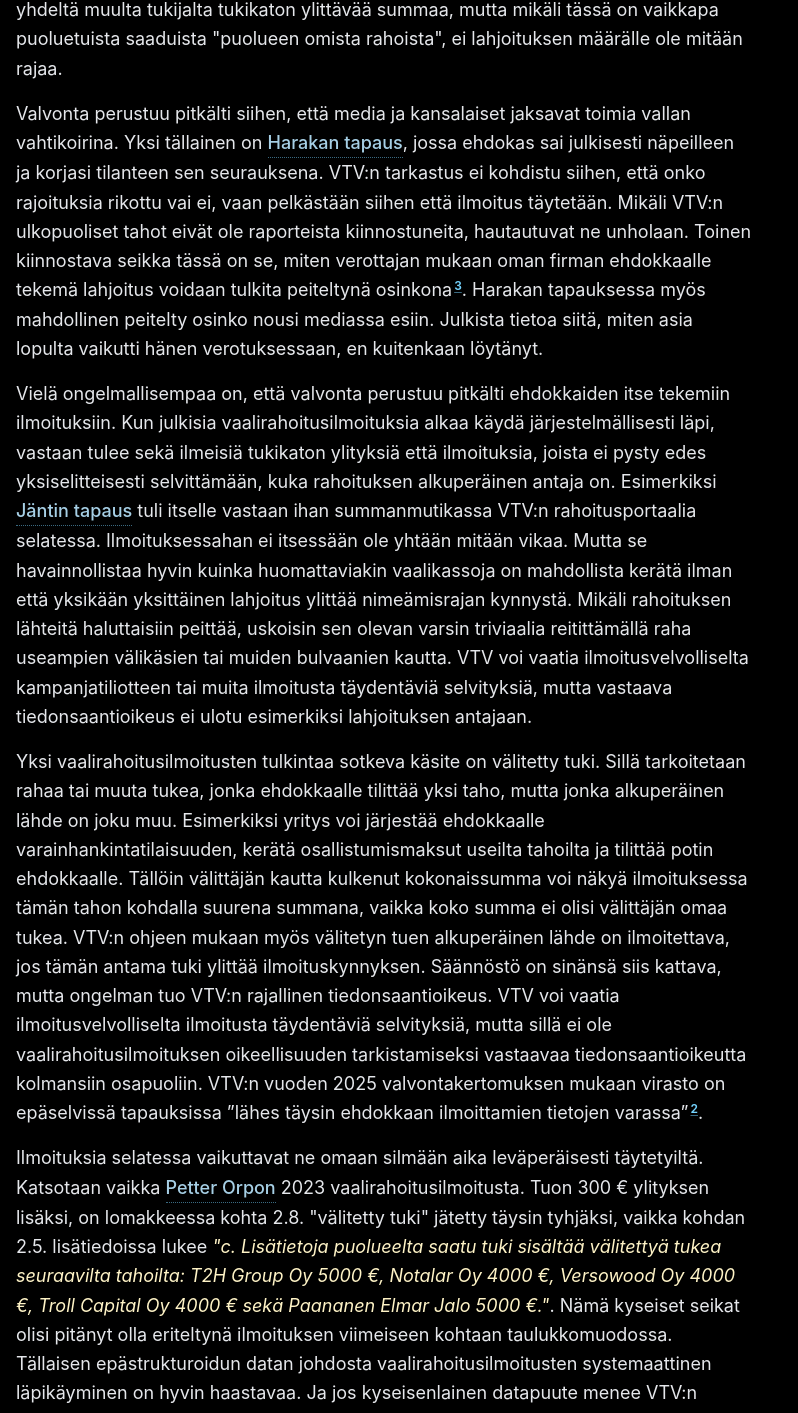
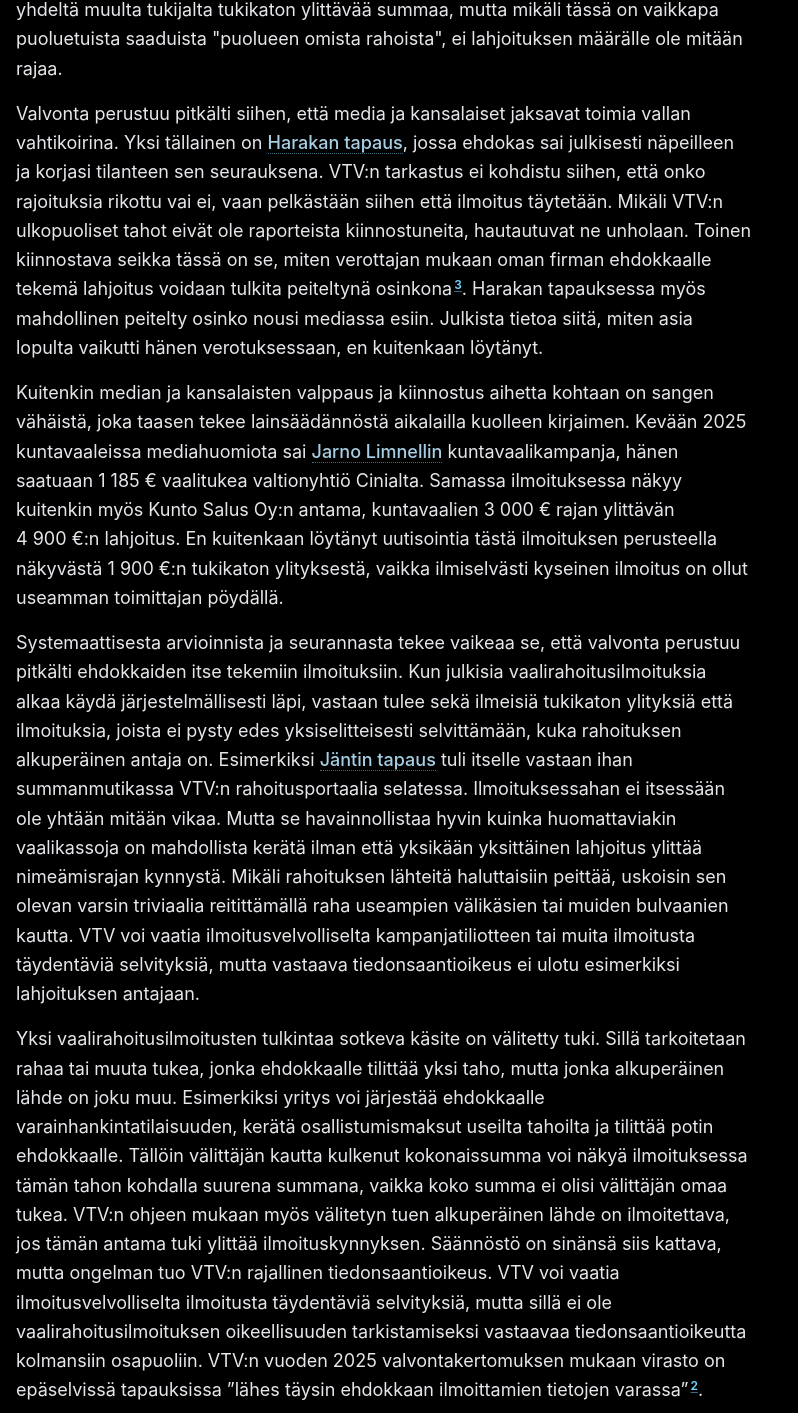
Before and after one commit to Earlo/kotisivut, a Next.js app: page /blogi/vaalirahoitus in a window 1280 px wide. Shown: the part 1330-2743 px from the top of the page, without its empty margins (0-798 px from the left). Built offline with nearby package versions, Linux system fonts and the light colour scheme; no server answers.

Commit message:
minor tweaks

```diff
--- a/app/blogi/eurovaalit/page.tsx
+++ b/app/blogi/eurovaalit/page.tsx
@@ -5,7 +5,6 @@
 import { contentDates } from '@/lib/contentDates';
 import { articleAuthorJsonLd } from '@/lib/schema';
 import type { Metadata } from 'next';
-import Script from 'next/script';
 import { candidates } from './candidates';
 
 export const metadata: Metadata = {
@@ -63,12 +62,12 @@
 
   return (
     <div className="max-w-8xl mx-auto bg-gray-950 p-4">
-      <Script
+      <script
         id="eurovaalit-article-jsonld"
         type="application/ld+json"
         dangerouslySetInnerHTML={{ __html: JSON.stringify(articleJsonLd) }}
       />
-      <Script
+      <script
         id="eurovaalit-breadcrumb-jsonld"
         type="application/ld+json"
         dangerouslySetInnerHTML={{ __html: JSON.stringify(breadcrumbJsonLd) }}
--- a/app/blogi/vaalirahoitus/page.tsx
+++ b/app/blogi/vaalirahoitus/page.tsx
@@ -7,8 +7,18 @@
 import Tapauspainike from '@/components/vaalirahoitus/Tapauspainike';
 import { contentDates } from '@/lib/contentDates';
 import { articleAuthorJsonLd } from '@/lib/schema';
+import { getCaseId } from '@/lib/vaalirahoitus';
 import type { Metadata } from 'next';
 import tapaukset from './caset.json';
+
+const title = 'Suomen vaalirahoitusvalvonnan puutteet';
+const description = `Suomen vaalirahoitusvalvonnan puutteet: ${tapaukset.length} tapausta tukikattojen ylityksistä, välitetystä tuesta ja rahoituksen avoimuudesta alkuperäisine lähteineen.`;
+
+function caseIdForName(nimi: string): string {
+  const tapaus = tapaukset.find((item) => item.nimi === nimi);
+  if (!tapaus) throw new Error(`Tuntematon vaalirahoitustapaus: ${nimi}`);
+  return getCaseId(tapaus);
+}
 
 const references = [
   {
@@ -39,14 +49,12 @@
 ] as const;
 
 export const metadata: Metadata = {
-  title: 'Suomen vaalirahoitusvalvonnan puutteet',
-  description:
-    'Katsaus ja kevyttä OSINTtia liittyen suomen vaalirahoitusvalvonnan tilaan. Nostoja vallan vahtikoiran hampaattomuudesta, ja turhapäiväistä nillitystä.',
+  title,
+  description,
   alternates: { canonical: '/blogi/vaalirahoitus' },
   openGraph: {
-    title: 'Suomen vaalirahoitusvalvonnan puutteet',
-    description:
-      'Katsaus ja kevyttä OSINTtia liittyen suomen vaalirahoitusvalvonnan tilaan. Nostoja vallan vahtikoiran hampaattomuudesta, ja turhapäiväistä nillitystä.',
+    title,
+    description,
     images: [
       {
         url: 'https://visapollari.fi/blogi/vaalirahoitus/opengraph-image',
@@ -55,16 +63,19 @@
         alt: 'Vaalirahoituslain porsaanreiät',
       },
     ],
-    type: 'website',
+    type: 'article',
+    publishedTime: contentDates.vaalirahoitus.published,
+    modifiedTime: contentDates.vaalirahoitus.modified,
+    authors: ['https://visapollari.fi/'],
     url: 'https://visapollari.fi/blogi/vaalirahoitus',
   },
   twitter: {
     card: 'summary_large_image',
+    title,
     site: '@visapollari',
     creator: '@visapollari',
     images: 'https://visapollari.fi/blogi/vaalirahoitus/opengraph-image',
-    description:
-      'Katsaus ja kevyttä OSINTtia liittyen suomen vaalirahoitusvalvonnan tilaan. Nostoja vallan vahtikoiran hampaattomuudesta, ja turhapäiväistä nillitystä.',
+    description,
   },
 };
 
@@ -163,20 +174,31 @@
             </Text>
             <Text>
               Valvonta perustuu pitkälti siihen, että media ja kansalaiset jaksavat toimia vallan vahtikoirina. Yksi
-              tällainen on <Tapauspainike nimi="Timo Harakka">Harakan tapaus</Tapauspainike>, jossa ehdokas sai
-              julkisesti näpeilleen ja korjasi tilanteen sen seurauksena. VTV:n tarkastus ei kohdistu siihen, että onko
-              rajoituksia rikottu vai ei, vaan pelkästään siihen että ilmoitus täytetään. Mikäli VTV:n ulkopuoliset
-              tahot eivät ole raporteista kiinnostuneita, hautautuvat ne unholaan. Toinen kiinnostava seikka tässä on
-              se, miten verottajan mukaan oman firman ehdokkaalle tekemä lahjoitus voidaan tulkita peiteltynä osinkona
+              tällainen on <Tapauspainike tapausId={caseIdForName('Timo Harakka')} text="Harakan tapaus" />
+              , jossa ehdokas sai julkisesti näpeilleen ja korjasi tilanteen sen seurauksena. VTV:n tarkastus ei
+              kohdistu siihen, että onko rajoituksia rikottu vai ei, vaan pelkästään siihen että ilmoitus täytetään.
+              Mikäli VTV:n ulkopuoliset tahot eivät ole raporteista kiinnostuneita, hautautuvat ne unholaan. Toinen
+              kiinnostava seikka tässä on se, miten verottajan mukaan oman firman ehdokkaalle tekemä lahjoitus voidaan
+              tulkita peiteltynä osinkona
               <Reference number={3} />. Harakan tapauksessa myös mahdollinen peitelty osinko nousi mediassa esiin.
               Julkista tietoa siitä, miten asia lopulta vaikutti hänen verotuksessaan, en kuitenkaan löytänyt.
             </Text>
             <Text>
-              Vielä ongelmallisempaa on, että valvonta perustuu pitkälti ehdokkaiden itse tekemiin ilmoituksiin. Kun
-              julkisia vaalirahoitusilmoituksia alkaa käydä järjestelmällisesti läpi, vastaan tulee sekä ilmeisiä
-              tukikaton ylityksiä että ilmoituksia, joista ei pysty edes yksiselitteisesti selvittämään, kuka
-              rahoituksen alkuperäinen antaja on. Esimerkiksi{' '}
-              <Tapauspainike nimi="Aleksi Jäntti">Jäntin tapaus</Tapauspainike> tuli itselle vastaan ihan
+              Kuitenkin median ja kansalaisten valppaus ja kiinnostus aihetta kohtaan on sangen vähäistä, joka taasen
+              tekee lainsäädännöstä aikalailla kuolleen kirjaimen. Kevään 2025 kuntavaaleissa mediahuomiota sai{' '}
+              <Tapauspainike tapausId={caseIdForName('Jarno Limnell')} text="Jarno Limnellin" /> kuntavaalikampanja,
+              hänen saatuaan <Money amount={1185} /> vaalitukea valtionyhtiö Cinialta. Samassa ilmoituksessa näkyy
+              kuitenkin myös Kunto Salus Oy:n antama, kuntavaalien <Money amount={3000} /> rajan ylittävän{' '}
+              <Money amount={4900} suffix=":n" /> lahjoitus. En kuitenkaan löytänyt uutisointia tästä ilmoituksen
+              perusteella näkyvästä <Money amount={1900} suffix=":n" /> tukikaton ylityksestä, vaikka ilmiselvästi
+              kyseinen ilmoitus on ollut useamman toimittajan pöydällä.
+            </Text>
+            <Text>
+              Systemaattisesta arvioinnista ja seurannasta tekee vaikeaa se, että valvonta perustuu pitkälti ehdokkaiden
+              itse tekemiin ilmoituksiin. Kun julkisia vaalirahoitusilmoituksia alkaa käydä järjestelmällisesti läpi,
+              vastaan tulee sekä ilmeisiä tukikaton ylityksiä että ilmoituksia, joista ei pysty edes yksiselitteisesti
+              selvittämään, kuka rahoituksen alkuperäinen antaja on. Esimerkiksi{' '}
+              <Tapauspainike tapausId={caseIdForName('Aleksi Jäntti')} text="Jäntin tapaus" /> tuli itselle vastaan ihan
               summanmutikassa VTV:n rahoitusportaalia selatessa. Ilmoituksessahan ei itsessään ole yhtään mitään vikaa.
               Mutta se havainnollistaa hyvin kuinka huomattaviakin vaalikassoja on mahdollista kerätä ilman että
               yksikään yksittäinen lahjoitus ylittää nimeämisrajan kynnystä. Mikäli rahoituksen lähteitä haluttaisiin
@@ -200,12 +222,14 @@
             </Text>
             <Text>
               Ilmoituksia selatessa vaikuttavat ne omaan silmään aika leväperäisesti täytetyiltä. Katsotaan vaikka{' '}
-              <Tapauspainike nimi="Petteri Orpo">Petter Orpon</Tapauspainike> 2023 vaalirahoitusilmoitusta. Tuon{' '}
-              <Money amount={300} /> ylityksen lisäksi, on lomakkeessa kohta 2.8. "välitetty tuki" jätetty täysin
-              tyhjäksi, vaikka kohdan 2.5. lisätiedoissa lukee{' '}
+              <Tapauspainike tapausId={caseIdForName('Petteri Orpo')} text="Petter Orpon" /> 2023
+              vaalirahoitusilmoitusta. Tuon <Money amount={300} /> ylityksen lisäksi, on lomakkeessa kohta 2.8.
+              "välitetty tuki" jätetty täysin tyhjäksi, vaikka kohdan 2.5. lisätiedoissa lukee{' '}
               <span className="text-amber-100 italic">
-                "c. Lisätietoja puolueelta saatu tuki sisältää välitettyä tukea seuraavilta tahoilta: T2H Group Oy 5000
-                €, Notalar Oy 4000 €, Versowood Oy 4000 €, Troll Capital Oy 4000 € sekä Paananen Elmar Jalo 5000 €."
+                "c. Lisätietoja puolueelta saatu tuki sisältää välitettyä tukea seuraavilta tahoilta: T2H Group Oy{' '}
+                <Money amount={5000} />, Notalar Oy <Money amount={4000} />, Versowood Oy <Money amount={4000} />, Troll
+                Capital Oy <Money amount={4000} /> sekä Paananen Elmar Jalo <Money amount={5000} />
+                ."
               </span>
               . Nämä kyseiset seikat olisi pitänyt olla eriteltynä ilmoituksen viimeiseen kohtaan taulukkomuodossa.
               Tällaisen epästrukturoidun datan johdosta vaalirahoitusilmoitusten systemaattinen läpikäyminen on hyvin
--- a/components/puolueet/PartyTable.tsx
+++ b/components/puolueet/PartyTable.tsx
@@ -48,7 +48,7 @@
                   {party.siteInfo ? (
                     <Image
                       src={`https://puoluerekisteri.fi/publicapi/attachment/${party.id}/0/logo.png`}
-                      alt={`Ei kuvaa`}
+                      alt={`${party.name} logo`}
                       width={64}
                       height={64}
                       className="h-16 w-16 object-contain"
--- a/components/vaalirahoitus/Tapausnavigaattori.tsx
+++ b/components/vaalirahoitus/Tapausnavigaattori.tsx
@@ -1,9 +1,9 @@
 'use client';
 
+import { getCaseId } from '@/lib/vaalirahoitus';
 import { ChevronDownIcon, ChevronLeftIcon, ChevronRightIcon, ChevronUpIcon } from '@heroicons/react/24/outline';
 import { useCallback, useEffect, useRef, useState } from 'react';
 import Tapahtumakortti, { getLevelStyle, type VaalirahoitusCase } from './Tapahtumakortti';
-import { SELECT_VAALIRAHOITUS_CASE_EVENT, type SelectVaalirahoitusCaseDetail } from './Tapauspainike';
 
 interface TapausnavigaattoriProps {
   tapaukset: VaalirahoitusCase[];
@@ -41,13 +41,23 @@
   const touchStartX = useRef<number | null>(null);
   const mobileDragStartY = useRef<number | null>(null);
   const mobileCloseTimer = useRef<number | null>(null);
+  const mobileCloseButton = useRef<HTMLButtonElement>(null);
 
+  const selectIndex = useCallback(
+    (index: number) => {
+      const tapaus = tapaukset[index];
+      if (!tapaus) return;
+      setCurrentIndex(index);
+      window.history.replaceState(null, '', `#${getCaseId(tapaus)}`);
+    },
+    [tapaukset],
+  );
   const previous = useCallback(() => {
-    setCurrentIndex((index) => (index - 1 + tapaukset.length) % tapaukset.length);
-  }, [tapaukset.length]);
+    selectIndex((currentIndex - 1 + tapaukset.length) % tapaukset.length);
+  }, [currentIndex, selectIndex, tapaukset.length]);
   const next = useCallback(() => {
-    setCurrentIndex((index) => (index + 1) % tapaukset.length);
-  }, [tapaukset.length]);
+    selectIndex((currentIndex + 1) % tapaukset.length);
+  }, [currentIndex, selectIndex, tapaukset.length]);
   const finishMobileClose = useCallback(() => {
     mobileCloseTimer.current = null;
     setMobileOpen(false);
@@ -97,6 +107,7 @@
     };
 
     document.body.style.overflow = 'hidden';
+    mobileCloseButton.current?.focus({ preventScroll: true });
     window.addEventListener('keydown', closeWithEscape);
     return () => {
       document.body.style.overflow = previousOverflow;
@@ -105,9 +116,8 @@
   }, [closeMobileCard, mobileOpen]);
 
   useEffect(() => {
-    const selectCase = (event: CustomEvent<SelectVaalirahoitusCaseDetail>) => {
-      const { nimi } = event.detail;
-      const selectedIndex = tapaukset.findIndex((tapaus) => tapaus.nimi === nimi);
+    const selectById = (id: string) => {
+      const selectedIndex = tapaukset.findIndex((tapaus) => getCaseId(tapaus) === id);
       if (selectedIndex === -1) return;
 
       setCurrentIndex(selectedIndex);
@@ -117,9 +127,42 @@
       setMobileVisible(true);
       openMobileCard();
     };
+    const selectCase = (event: MouseEvent) => {
+      if (
+        event.defaultPrevented ||
+        event.button !== 0 ||
+        event.metaKey ||
+        event.ctrlKey ||
+        event.shiftKey ||
+        event.altKey
+      )
+        return;
+      const link =
+        event.target instanceof Element ? event.target.closest<HTMLAnchorElement>('a[data-tapaus-id]') : null;
+      const id = link?.dataset.tapausId;
+      if (!id || !tapaukset.some((tapaus) => getCaseId(tapaus) === id)) return;
 
-    window.addEventListener(SELECT_VAALIRAHOITUS_CASE_EVENT, selectCase);
-    return () => window.removeEventListener(SELECT_VAALIRAHOITUS_CASE_EVENT, selectCase);
+      event.preventDefault();
+      if (window.location.hash !== `#${id}`) window.history.pushState(null, '', `#${id}`);
+      selectById(id);
+    };
+    const selectFromHash = () => {
+      const id = window.location.hash.slice(1);
+      if (!id) {
+        setCurrentIndex(0);
+        setMobileOpen(false);
+        return;
+      }
+      selectById(id);
+    };
+
+    selectFromHash();
+    document.addEventListener('click', selectCase);
+    window.addEventListener('hashchange', selectFromHash);
+    return () => {
+      document.removeEventListener('click', selectCase);
+      window.removeEventListener('hashchange', selectFromHash);
+    };
   }, [openMobileCard, tapaukset]);
 
   if (tapaukset.length === 0) return null;
@@ -193,7 +236,11 @@
             </div>
           </div>
           <div className="h-128" aria-live="polite">
-            <Tapahtumakortti key={currentIndex} tapaus={current} />
+            {tapaukset.map((tapaus, index) => (
+              <div key={getCaseId(tapaus)} id={getCaseId(tapaus)} hidden={index !== currentIndex} className="h-full">
+                <Tapahtumakortti tapaus={tapaus} />
+              </div>
+            ))}
           </div>
           <p className="px-2 pt-3 pb-1 text-center text-[0.65rem] leading-4 text-zinc-500">
             Luokitus perustuu julkisen ilmoituksen tulkintaan.
@@ -233,9 +280,9 @@
         </div>
       </div>
 
-      {mobileOpen && (
       <dialog
-          open
+        open={mobileOpen}
+        inert={!mobileOpen}
         className="fixed inset-0 z-50 m-0 h-full max-h-none w-full max-w-none border-0 bg-transparent p-0 text-inherit lg:hidden"
         aria-modal="true"
         aria-label="Vaalirahoituksen tapauskortti"
@@ -306,7 +353,7 @@
                 <button
                   type="button"
                   onClick={closeMobileCard}
-                    autoFocus
+                  ref={mobileCloseButton}
                   className="grid h-10 w-10 shrink-0 place-items-center rounded-full text-zinc-400 transition hover:bg-white/10 hover:text-white focus-visible:outline-2 focus-visible:outline-sky-300"
                   aria-label="Pienennä tapauskortti"
                 >
@@ -317,16 +364,16 @@
             <div className="h-0.5 bg-white/10">
               <div className={`h-full transition-[width] duration-300 ${level.accent}`} style={{ width: progress }} />
             </div>
-              <div
-                className="min-h-0 flex-1 px-3 pt-3 pb-[max(0.75rem,env(safe-area-inset-bottom))]"
-                aria-live="polite"
-              >
-                <Tapahtumakortti key={currentIndex} tapaus={current} />
+            <div className="min-h-0 flex-1 px-3 pt-3 pb-[max(0.75rem,env(safe-area-inset-bottom))]" aria-live="polite">
+              {tapaukset.map((tapaus, index) => (
+                <div key={getCaseId(tapaus)} hidden={index !== currentIndex} className="h-full">
+                  <Tapahtumakortti tapaus={tapaus} />
+                </div>
+              ))}
             </div>
           </div>
         </div>
       </dialog>
-      )}
     </>
   );
 };
--- a/components/vaalirahoitus/Tapauspainike.tsx
+++ b/components/vaalirahoitus/Tapauspainike.tsx
@@ -1,40 +1,17 @@
-'use client';
-
-export const SELECT_VAALIRAHOITUS_CASE_EVENT = 'vaalirahoitus:select-case';
-
-export interface SelectVaalirahoitusCaseDetail {
-  nimi: string;
+interface TapauspainikeProps {
+  tapausId: string;
+  text: string;
 }
 
-declare global {
-  interface WindowEventMap {
-    'vaalirahoitus:select-case': CustomEvent<SelectVaalirahoitusCaseDetail>;
-  }
-}
-
-interface TapauspainikeProps {
-  nimi: string;
-  children: React.ReactNode;
-}
-
-const Tapauspainike = ({ nimi, children }: TapauspainikeProps) => {
-  const selectCase = () => {
-    window.dispatchEvent(
-      new CustomEvent<SelectVaalirahoitusCaseDetail>(SELECT_VAALIRAHOITUS_CASE_EVENT, {
-        detail: { nimi },
-      }),
-    );
-  };
-
+const Tapauspainike = ({ tapausId, text }: TapauspainikeProps) => {
   return (
-    <button
-      type="button"
-      onClick={selectCase}
+    <a
+      href={`#${tapausId}`}
+      data-tapaus-id={tapausId}
       className="inline border-b border-dotted border-sky-300/50 p-0 align-baseline font-medium text-sky-200/90 transition-colors hover:border-sky-200 hover:text-sky-100 focus-visible:rounded-sm focus-visible:outline-2 focus-visible:outline-offset-2 focus-visible:outline-sky-300"
-      aria-label={`Näytä tapauskortti: ${nimi}`}
     >
-      {children}
-    </button>
+      {text}
+    </a>
   );
 };
 
--- a/lib/contentDates.ts
+++ b/lib/contentDates.ts
@@ -49,7 +49,7 @@
   },
   vaalirahoitus: {
     published: '2026-08-29T15:00:00+03:00',
-    modified: '2026-08-30T21:41:54+03:00',
+    modified: '2026-10-01T14:26:54+03:00',
   },
   vaalikonevastaukset: {
     published: '2026-09-13T12:00:00+03:00',
--- /dev/null
+++ b/lib/vaalirahoitus.ts
@@ -0,0 +1,16 @@
+type CaseIdentity = {
+  nimi: string;
+  vaalit: string;
+  rahoittaja: string;
+};
+
+export function getCaseId(tapaus: CaseIdentity): string {
+  const slug = `${tapaus.nimi}-${tapaus.vaalit}-${tapaus.rahoittaja}`
+    .normalize('NFD')
+    .replace(/\p{M}/gu, '')
+    .toLowerCase()
+    .replace(/[^a-z0-9]+/g, '-')
+    .replace(/^-|-$/g, '');
+
+  return `tapaus-${slug}`;
+}
--- a/package.json
+++ b/package.json
@@ -17,10 +17,10 @@
   },
   "dependencies": {
     "@heroicons/react": "2.2.0",
-    "@next/third-parties": "16.3.6",
+    "@next/third-parties": "16.3.8",
     "@supabase/supabase-js": "2.117.2",
     "clsx": "2.1.1",
-    "next": "16.3.6",
+    "next": "16.3.8",
     "react": "19.3.0",
     "react-dom": "19.3.0",
     "tailwind-merge": "3.7.0"
@@ -33,7 +33,7 @@
     "@types/react-dom": "19.3.0",
     "babel-plugin-react-compiler": "1.0.0",
     "eslint-plugin-react-hooks": "7.1.1",
-    "oxlint": "1.85.0",
+    "oxlint": "1.86.0",
     "oxlint-tsgolint": "7.0.2003",
     "postcss": "8.5.28",
     "prettier": "3.9.9",
```
Also changed, not shown: app/vaalikonevastaukset/page.tsx (+13 -8 lines), next.config.mts, 1 other file (tests, documents, lock files or other folders). Lines whose indentation alone changed are shown as unchanged.
